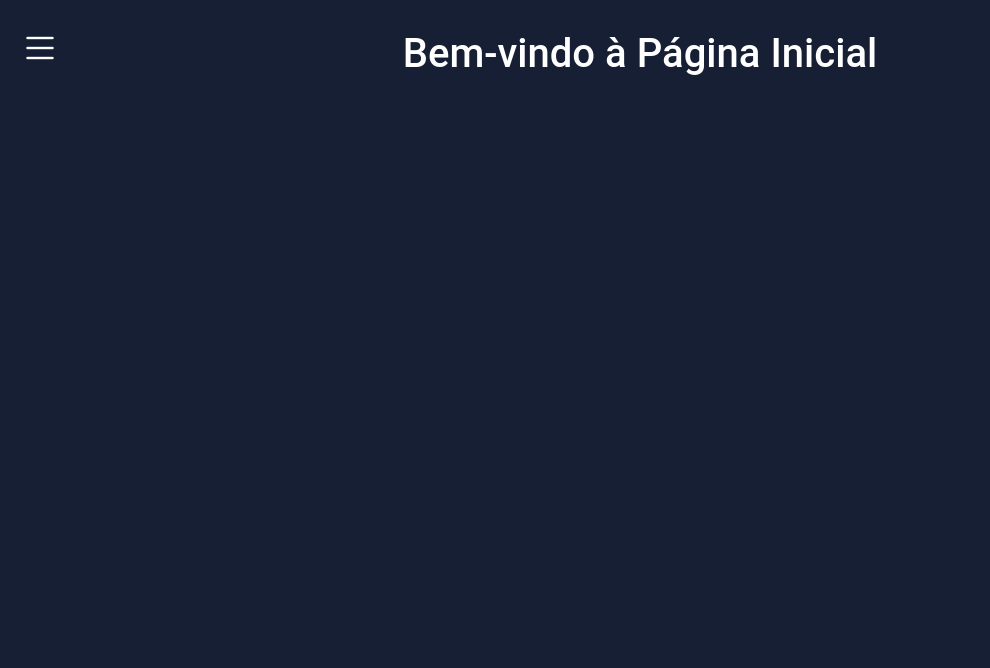
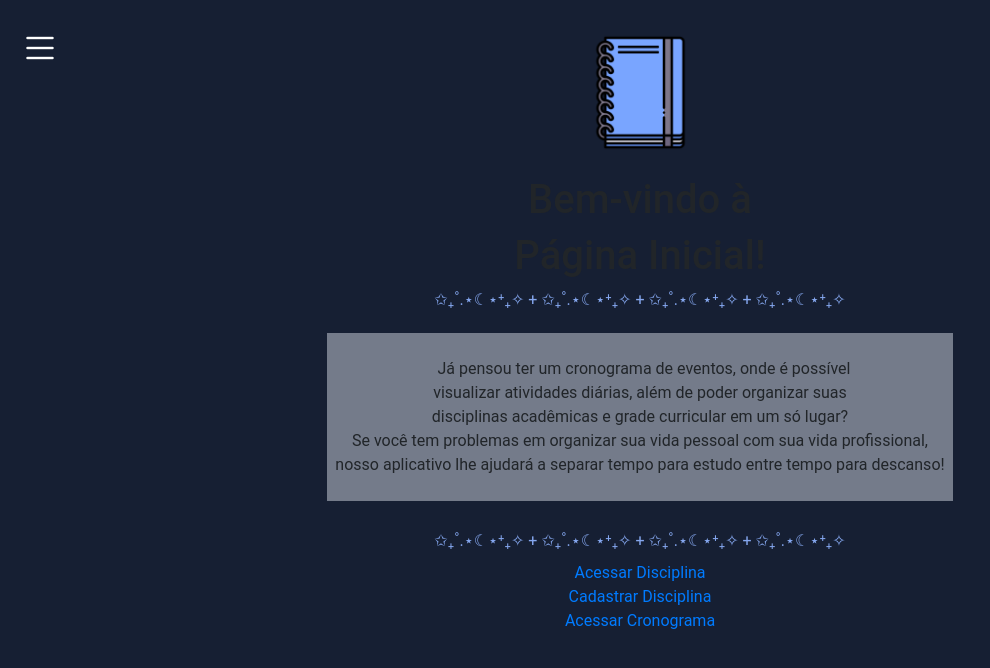
Before and after one commit to JoseBrittoo/atividadesAcademicas, a Django app: page /auth/paginaInicial/ in a window 1280 px wide. Shown: the top 668 px of the page, without its empty margins (0-990 px from the left). Run offline with Django 5.2, Linux system fonts and the light colour scheme.

Commit message:
Página Inicial

```diff
--- a/usuarios/static/paginaInicial.css
+++ b/usuarios/static/paginaInicial.css
@@ -11,5 +11,4 @@ body {
     width: 100%;
     text-align: center;
     padding: 30px 35px;
-    color: #fff;
 }
--- a/usuarios/templates/paginaInicial.html
+++ b/usuarios/templates/paginaInicial.html
@@ -10,7 +10,34 @@
     <div class="container">
         <div class="content">
            <!-- Conteúdo principal da página -->
-           <h1>Bem-vindo à Página Inicial</h1>
+           <img src="{% static 'agenda.png' %}" width="125" style="margin-bottom: 2%;">
+           <h1>Bem-vindo à</h1>
+           <h1>Página Inicial!</h1>
+           <label style="color: #85A7EF; margin-bottom: 2%;">✩₊˚.⋆☾⋆⁺₊✧ + ✩₊˚.⋆☾⋆⁺₊✧ + ✩₊˚.⋆☾⋆⁺₊✧ + ✩₊˚.⋆☾⋆⁺₊✧ </label>
+           <br>
+           <label style="background-color: #747B8A;">
+            <br>
+
+            Já pensou ter um cronograma de eventos, onde é possível
+            <br>
+            visualizar atividades diárias, além de poder organizar suas
+            <br>
+            disciplinas acadêmicas  e grade curricular em um só lugar?
+            <br>
+            Se você tem problemas em organizar sua vida pessoal com sua vida profissional,
+            <br>
+              nosso aplicativo lhe ajudará a separar tempo para estudo entre tempo para descanso!
+            <br>
+
+        </label>
+        <br>
+        <label style="color: #85A7EF; margin-top: 2%;">✩₊˚.⋆☾⋆⁺₊✧ + ✩₊˚.⋆☾⋆⁺₊✧ + ✩₊˚.⋆☾⋆⁺₊✧ + ✩₊˚.⋆☾⋆⁺₊✧ </label>
+        <br>
+        <a href="{% url 'lista_disciplina' %}">Acessar Disciplina</a>
+        <br>
+        <a href="{% url 'cadastro_disciplina' %}">Cadastrar Disciplina</a>
+        <br>
+        <a href="{% url 'lista_eventos' %}">Acessar Cronograma</a>
         </div>
     </div>
 {% endblock %}
```
Also changed, not shown: usuarios/static/agenda.png (added).
